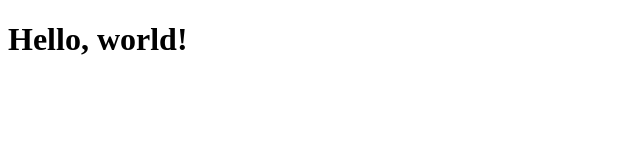
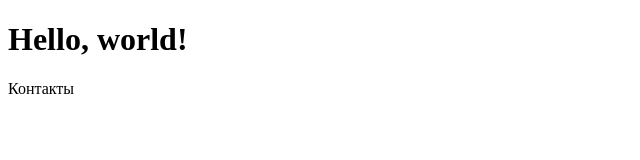
Before and after one commit to FayaAkh/getTest, a plain HTML site: page index.html in a window 1280 px wide. Shown: the full height of the page, 0-640 px from the left. Drawn offline with Linux system fonts and the light colour scheme.

Commit message:
add style and footer

```diff
--- a/index.html
+++ b/index.html
@@ -7,5 +7,6 @@
 </head>
 <body>
    <h1>Hello, world!</h1>
+   <footer>Контакты</footer>
 </body>
 </html>
--- /dev/null
+++ b/style.css
@@ -0,0 +1,4 @@
+*{color: aqua;
+    margin: 50px;
+    padding: 50px;
+}
```
